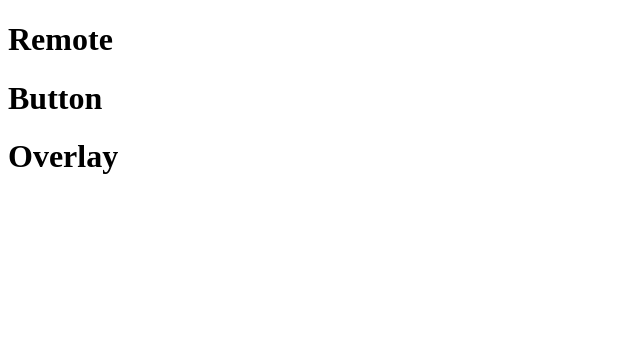
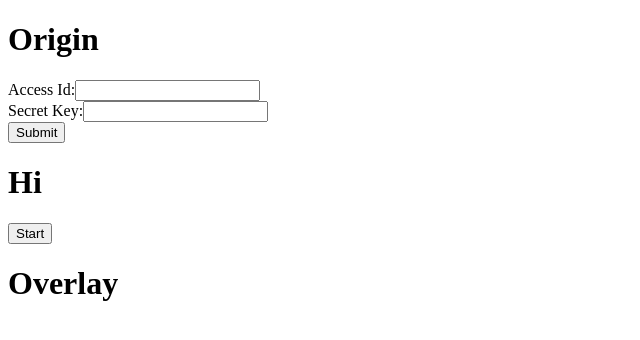
Before and after one commit to oslabs-beta/CloudShift, a React app: page / in a window 1280 px wide. Shown: the top 340 px of the page, without its empty margins (0-640 px from the left). Built offline with nearby package versions, Linux system fonts and the light colour scheme.

Commit message:
added redux and components

```diff
--- a/client/App.js
+++ b/client/App.js
@@ -1,54 +1,31 @@
-import React, { useReducer } from 'react';
+import React from 'react';
+import { useDispatch, useSelector } from 'react-redux';
 import Remote from './components/Remote';
 import Button from './components/Button';
 import Overlay from './components/Overlay';
 //import styles if necessary
+//may need to import functions from slices here
 
-const initalState = {
-  isMigrating: false,
-  origin: { name: '', accessId: '', secretKey: '' },
-  destination: {
-    name: '',
-    secretKey: '',
-    accessId: '',
-    accountId: '',
-  },
-
-  //     AWS: Access ID, Secret Key, and "Service" aka S3
-
-  // 12:27
-  // CF: Access Id, Secret Key, and Account ID
-};
-
-function reducer(state, action) {
-  switch (action.type) {
-    case 'add':
-      return [
-        ...state,
-        {
-          id: state.length,
-          name: action.name,
-        },
-      ];
-    default:
-      return state;
-  }
-}
 
 const App = (props) => {
-  const [state, dispatch] = useReducer(reducer, { age: 42 });
-  //Some Things to track in State...
-  //isMigrating / loading status
-  //From/To component input fields
 
-  //Components to return
-  //two remote components
-  //button
-  //overlay?
-  //graphic/animation for loading status
+  //if state.origin access credentials are null then destination componenet should be greyed out ?
+  //should destination componenet only be rendered when origin access creds are in state ?
+  const originInput = useSelector((state) => state.GUI.origin)
+  const {name,accessId,secretKey,accountId,service} = originInput;
+  console.log(originInput)
+
   return (
     <>
-      <Remote></Remote>
+      <Remote provider={'Origin'}></Remote>
+      <div>
+      {
+        (!name && !accessId) && (!secretKey && accountId) && !service ?
+        <Remote provider={'Destination'}></Remote> :
+        <h1>Hi</h1>
+      }
+      </div>
+
       <Button></Button>
       <Overlay></Overlay>
     </>
--- a/client/components/Button.js
+++ b/client/components/Button.js
@@ -1,4 +1,6 @@
 import React from 'react';
+import { useSelector, useDispatch } from 'react-redux';
+import { migrationStatusChange } from '../slice.js';
 
 const Button = (props) => {
   //Some Things to track in State...
@@ -10,7 +12,13 @@ const Button = (props) => {
   //button
   //overlay?
   //graphic/animation for loading status
-  return <h1>Button</h1>;
+
+  const dispatch = useDispatch();
+  const changeMigrationStatus = () => {
+    dispatch(migrationStatusChange(true));
+  };
+
+  return <button onClick={() => changeMigrationStatus()}>Start</button>;
 };
 
 export default Button;
--- a/client/components/Remote.js
+++ b/client/components/Remote.js
@@ -1,16 +1,33 @@
 import React from 'react';
 
 const Remote = (props) => {
-  //Some Things to track in State...
-  //isMigrating / loading status
-  //From/To component input fields
-
-  //Components to return
-  //two remote components
-  //button
-  //overlay?
-  //graphic/animation for loading status
-  return <h1>Remote</h1>;
+  return (
+    <>
+      <h1>{props.provider}</h1>
+      <form
+        onSubmit={(e) => {
+          e.preventDefault();
+          console.log(e.target.accessId.value, e.target.secretKey.value);
+          // CF: ^[a-z0-9]{32}$ -- Access ID
+          // CF: ^[a-z0-9]{64}$ -- Secret Pass
+          // AKID: (?<![A-Z0-9])[A-Z0-9]{20}(?![A-Z0-9])
+          // SK: (?<![A-Za-z0-9/+=])[A-Za-z0-9/+=]{40}(?![A-Za-z0-9/+=])
+        }}
+      >
+        <div>
+          {' '}
+          <label htmlFor="accessId">Access Id:</label>
+          <input name="accessId"></input>
+        </div>
+        <div>
+          {' '}
+          <label htmlFor="secretKey">Secret Key:</label>
+          <input name="secretKey"></input>
+        </div>
+        <button type="submit">Submit</button>
+      </form>
+    </>
+  );
 };
 
 export default Remote;
--- a/client/index.js
+++ b/client/index.js
@@ -1,9 +1,15 @@
 import React from 'react';
 import { createRoot } from 'react-dom/client';
+import { Provider } from 'react-redux';
+import store from './store';
 import App from './App.js';
+
+//we might need styles here
 
 const container = document.getElementById('root');
 const root = createRoot(container);
 root.render(
+  <Provider store={store}>
     <App />
+  </Provider>
 );
--- /dev/null
+++ b/client/slice.js
@@ -0,0 +1,40 @@
+import { createSlice } from '@reduxjs/toolkit';
+
+const slice = createSlice({
+  name: 'GUI',
+  initialState: {
+    isMigrating: false,
+    origin: {
+      name: '',
+      accessId: '',
+      secretKey: '',
+      accountId: '',
+      service: '',
+    },
+    destination: {
+      name: '',
+      secretKey: '',
+      accessId: '',
+      accountId: '',
+      service: '',
+    },
+  },
+  reducers: {
+    migrationStatusChange: (state, action) => {
+      state.isMigrating = action.payload;
+    },
+    captureOriginCredentials: (state, action) => {
+      state.origin.accessId = action.accessId;
+      state.origin.secretKey = action.secretKey;
+    },
+  },
+});
+
+export default slice.reducer;
+
+export const { migrationStatusChange, captureOriginCredentials } = slice.actions;
+
+//     AWS: Access ID, Secret Key, and "Service" aka S3
+
+// 12:27
+// CF: Access Id, Secret Key, and Account ID
--- /dev/null
+++ b/client/store.js
@@ -0,0 +1,11 @@
+import { configureStore } from '@reduxjs/toolkit';
+import test from './testSlice';
+import GUI from './slice'
+
+const store = configureStore({
+  reducer: {
+    test,
+    GUI,
+  },
+});
+export default store;
--- /dev/null
+++ b/client/testSlice.js
@@ -0,0 +1,21 @@
+import { createSlice } from '@reduxjs/toolkit';
+
+const slice = createSlice({
+  name: 'test',
+  initialState: {
+    log: null,
+  },
+  reducers: {
+    saveLogToState: (state, action) => {
+      state.log = action.payload;
+    },
+  },
+});
+
+export default slice.reducer;
+
+export const { saveLogToState } = slice.actions;
+
+export const loggingMyStuff = (val) => {
+  console.log(val);
+};
```
Also changed, not shown: package.json (+5 -2 lines), 3 other files (tests, documents, lock files or other folders).
